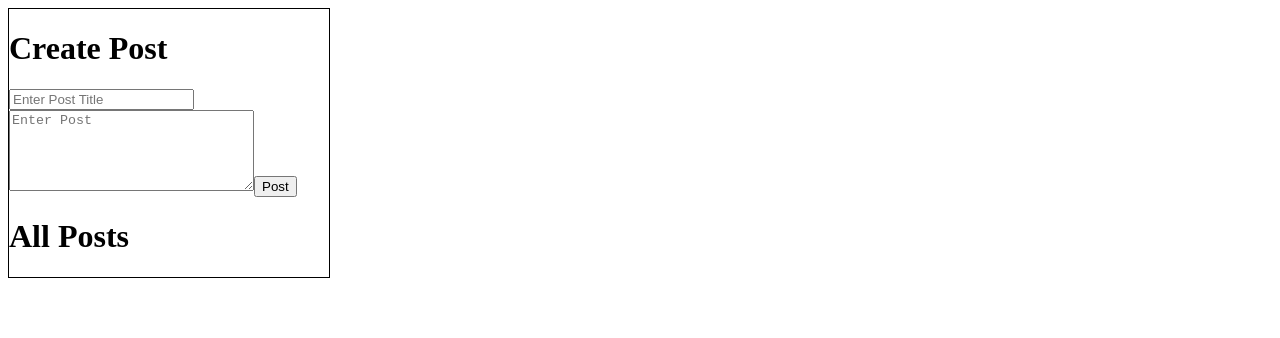
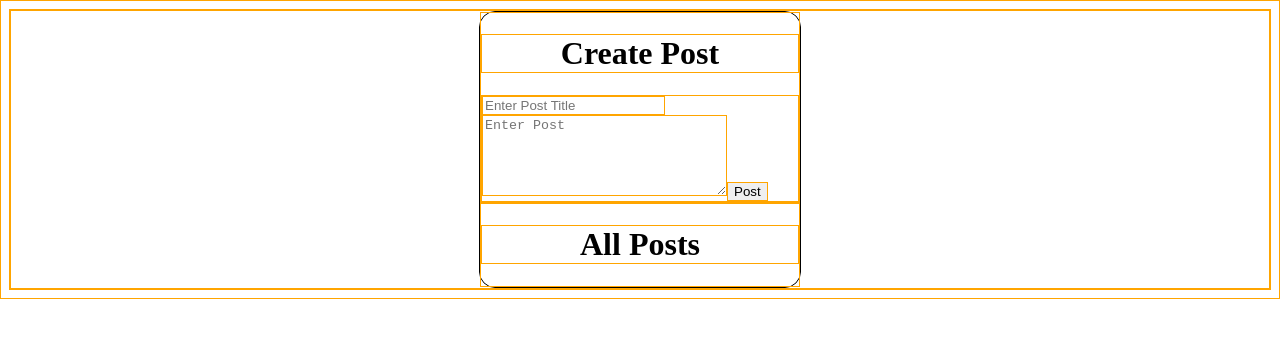
Before and after one commit to polevoyd/crud-redux-example, a React (Create React App) app: page / in a window 1280 px wide. Shown: the top 338 px of the page. Built offline with nearby package versions, Linux system fonts and the light colour scheme.

Commit message:
initiating

```diff
--- a/src/index.css
+++ b/src/index.css
@@ -1,7 +1,17 @@
  /* WRITE CSS  */
+ * { border: 1px solid orange; }
+
 
  .app {
+     margin: 0 auto;
+     display: grid;
+
      border: 1px solid black;
+     border-radius: 1em;
      max-width: 20em;
      max-height: 30em;
  }
+
+ .app h1 {
+     text-align: center;
+ }
```
